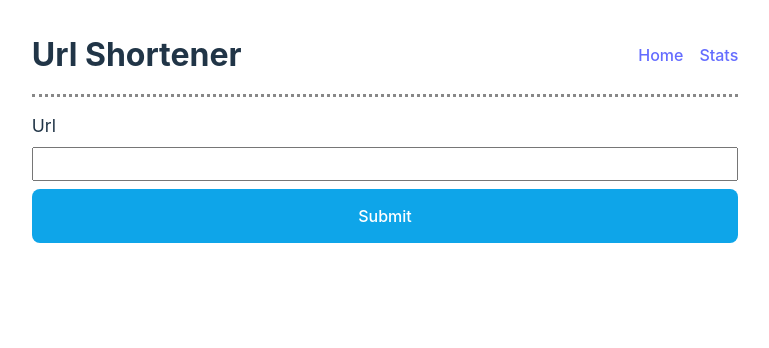
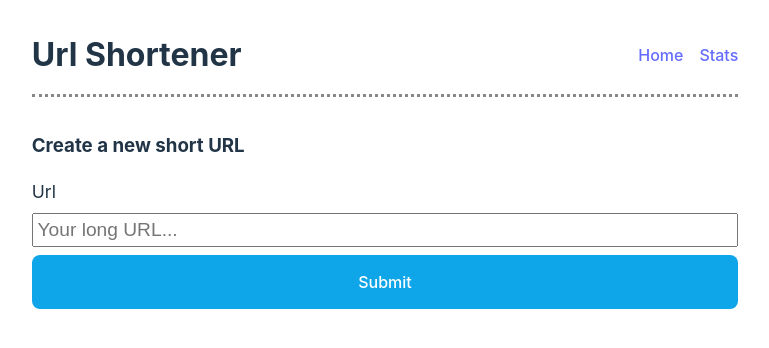
Before and after one commit to JeremyLoh/shortly, a React (Vite) app in the folder frontend/: page / in a window 1280 px wide. Shown: the top 348 px of the page, without its empty margins (255-1024 px from the left). Built offline with nearby package versions, Linux system fonts and the light colour scheme.

Commit message:
feat: add default error page to other routes

```diff
--- a/frontend/src/App.tsx
+++ b/frontend/src/App.tsx
@@ -11,6 +11,7 @@ function App() {
     <div className="app-container">
       <Header />
       <div className="content">
+        <h3>Create a new short URL</h3>
         <ShortUrlForm
           handleCreateUrl={(url) => {
             setUrl(url)
--- a/frontend/src/components/ShortUrlForm.tsx
+++ b/frontend/src/components/ShortUrlForm.tsx
@@ -44,6 +44,7 @@ function ShortUrlForm({
       <label htmlFor="url">Url</label>
       <input
         id="url"
+        placeholder="Your long URL..."
         aria-invalid={errors.url ? "true" : "false"}
         className={errors.url ? `error-border` : ""}
         {...register("url", {
--- a/frontend/src/main.tsx
+++ b/frontend/src/main.tsx
@@ -18,10 +18,12 @@ const router = createBrowserRouter([
     path: "/:shortCode",
     element: <RedirectUrlPage />,
     loader: redirectLoader,
+    errorElement: <NotFoundPage />,
   },
   {
     path: "/stats",
     element: <UrlStatsPage />,
+    errorElement: <NotFoundPage />,
   },
 ])
 
```
